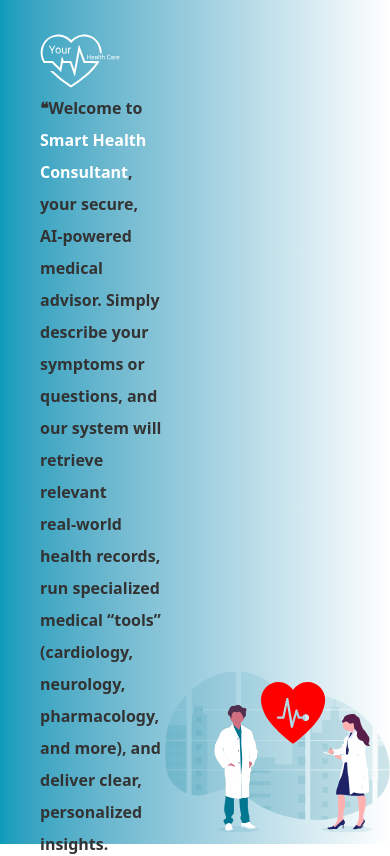
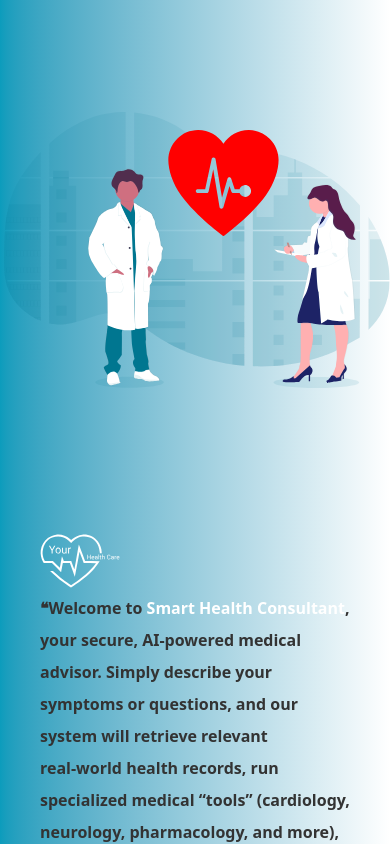
Before and after one commit to Faruoq01/ai-in-action, a Next.js app in the folder consultant-client/: page / in a window 390 px wide. Shown: the top 856 px of the page. Built offline with nearby package versions, Linux system fonts and the light colour scheme; no server answers.

Commit message:
Update page.tsx

```diff
--- a/consultant-client/app/page.tsx
+++ b/consultant-client/app/page.tsx
@@ -42,7 +42,12 @@
     <Fragment>
       {loading ||
         <div className="w-full h-screen bg-gradient-to-r from-[#0B9CBC] to-[#FFFFFF] grid grid-cols-12">
-          <div className="col-span-5 flex flex-col items-start justify-center w-full h-full px-[40px] py-[30px]">
+          <div className="lg:hidden col-span-12 lg:col-span-7 flex justify-center items-center">
+            <div className="w-[500px] h-[500px] relative">
+              <Image fill src={AppImages.loglogo} alt="icon" />
+            </div>
+          </div>
+          <div className="col-span-12 lg:col-span-5 flex flex-col items-start justify-center w-full h-full px-[40px] py-[30px]">
             <div className="w-full flex flex-row items-start">
               <Image width={80} height={80} src={AppImages.logo} alt="icon" />
             </div>
@@ -61,7 +66,7 @@
               </div>
             </div>
           </div>
-          <div className="col-span-7 flex justify-center items-center">
+          <div className="hidden col-span-12 lg:col-span-7 lg:flex justify-center items-center">
             <div className="w-[500px] h-[500px] relative">
               <Image fill src={AppImages.loglogo} alt="icon" />
             </div>
```
